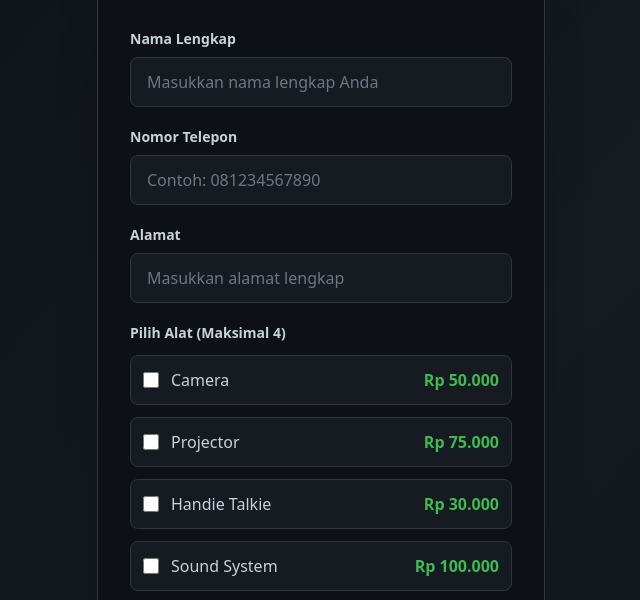
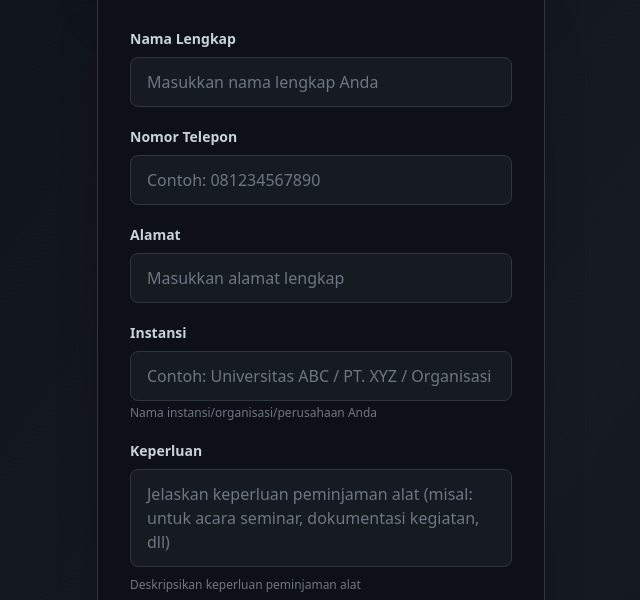
Before and after one commit to leejausyan/gorent.github.io, a plain HTML site: page index.html in a window 1280 px wide. Shown: the part 169-769 px from the top of the page, without its empty margins (319-959 px from the left). Drawn offline with nearby package versions, Linux system fonts and the light colour scheme.

Commit message:
add ins and kep

```diff
--- a/admin.js
+++ b/admin.js
@@ -191,7 +191,9 @@ function createRentalCard(rental) {
         <div class="grid grid-cols-1 md:grid-cols-2 gap-3 mb-3">
           <div><p class="text-[#8b949e] text-sm">No. HP:</p><p class="text-[#c9d1d9] font-medium">${rental.no_hp || '-'}</p></div>
           <div><p class="text-[#8b949e] text-sm">Alamat:</p><p class="text-[#c9d1d9] font-medium">${rental.alamat || '-'}</p></div>
+          <div><p class="text-[#8b949e] text-sm">Instansi:</p><p class="text-[#c9d1d9] font-medium">${rental.instansi || '-'}</p></div>
           <div><p class="text-[#8b949e] text-sm">Periode Sewa:</p><p class="text-[#c9d1d9] font-medium">${formattedDate}${rentalDuration}</p></div>
+          <div class="md:col-span-2"><p class="text-[#8b949e] text-sm">Keperluan:</p><p class="text-[#c9d1d9] font-medium">${rental.keperluan || '-'}</p></div>
           <div><p class="text-[#8b949e] text-sm">Total Harga:</p><p class="text-[#3fb950] font-bold">Rp ${parseInt(rental.price_total || 0).toLocaleString('id-ID')}</p></div>
         </div>
         <div class="mb-3">
--- a/index.html
+++ b/index.html
@@ -56,6 +56,32 @@
             required
             class="w-full px-4 py-3 bg-[#161b22] border border-[#30363d] rounded-lg text-[#c9d1d9] placeholder-[#6e7681] focus:outline-none focus:border-[#1f6feb] focus:ring-2 focus:ring-[#1f6feb]/20 transition-all duration-200"
           />
+        </div>
+
+        <!-- Instansi -->
+        <div class="group">
+          <label class="block text-sm font-semibold text-[#c9d1d9] mb-2">Instansi</label>
+          <input
+            type="text"
+            id="instansi"
+            placeholder="Contoh: Universitas ABC / PT. XYZ / Organisasi"
+            required
+            class="w-full px-4 py-3 bg-[#161b22] border border-[#30363d] rounded-lg text-[#c9d1d9] placeholder-[#6e7681] focus:outline-none focus:border-[#1f6feb] focus:ring-2 focus:ring-[#1f6feb]/20 transition-all duration-200"
+          />
+          <p class="text-xs text-[#6e7681] mt-1">Nama instansi/organisasi/perusahaan Anda</p>
+        </div>
+
+        <!-- Keperluan -->
+        <div class="group">
+          <label class="block text-sm font-semibold text-[#c9d1d9] mb-2">Keperluan</label>
+          <textarea
+            id="keperluan"
+            placeholder="Jelaskan keperluan peminjaman alat (misal: untuk acara seminar, dokumentasi kegiatan, dll)"
+            required
+            rows="3"
+            class="w-full px-4 py-3 bg-[#161b22] border border-[#30363d] rounded-lg text-[#c9d1d9] placeholder-[#6e7681] focus:outline-none focus:border-[#1f6feb] focus:ring-2 focus:ring-[#1f6feb]/20 transition-all duration-200 resize-none"
+          ></textarea>
+          <p class="text-xs text-[#6e7681] mt-1">Deskripsikan keperluan peminjaman alat</p>
         </div>
 
         <!-- Pilih Alat (Multiple Choice with Prices) -->
--- a/script.js
+++ b/script.js
@@ -370,6 +370,8 @@ form.addEventListener("submit", async (e) => {
       nama: document.getElementById("nama").value,
       no_hp: document.getElementById("no_hp").value,
       alamat: document.getElementById("alamat").value,
+      instansi: document.getElementById("instansi").value,
+      keperluan: document.getElementById("keperluan").value,
       ...itemsData,
       price_total: totalPrice,
       tanggal_sewa: tanggalSewa,
--- a/verify.js
+++ b/verify.js
@@ -104,6 +104,8 @@ function displayRentalData(data) {
   document.getElementById('nama').textContent = data.nama || '-';
   document.getElementById('noHp').textContent = data.no_hp || '-';
   document.getElementById('alamat').textContent = data.alamat || '-';
+  document.getElementById('instansi').textContent = data.instansi || '-';
+  document.getElementById('keperluan').textContent = data.keperluan || '-';
 
   // Format rental date
   if (data.tanggal_sewa) {
```
Also changed, not shown: verify.html (+8 -0 lines).
